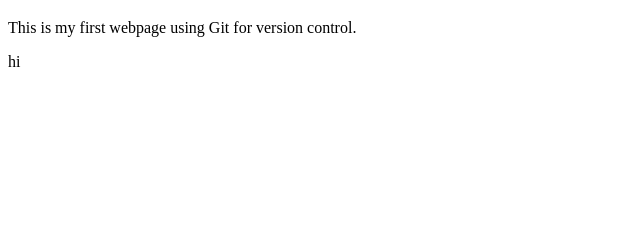
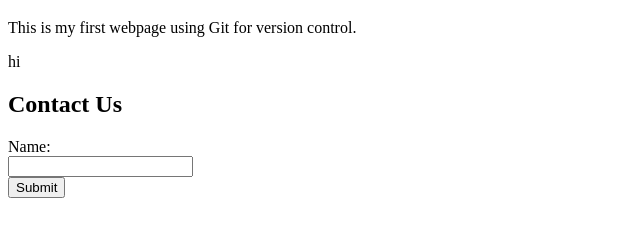
Before and after one commit to Rajenderchepuri23/gitprac, a plain HTML site: page index.html in a window 1280 px wide. Shown: the part 61-298 px from the top of the page, without its empty margins (0-640 px from the left). Drawn offline with Linux system fonts and the light colour scheme.

Commit message:
added contact form

```diff
--- a/index.html
+++ b/index.html
@@ -8,4 +8,12 @@
 </body>
 <p>This is my first webpage using Git for version control.</p>
 <p>hi</p>
+
+<h2>Contact Us</h2>
+<form>
+    <label for="name">Name:</label><br>
+    <input type="text" id="name" name="name"><br>
+    <input type="submit" value="Submit">
+</form>
+
 </html>
```
